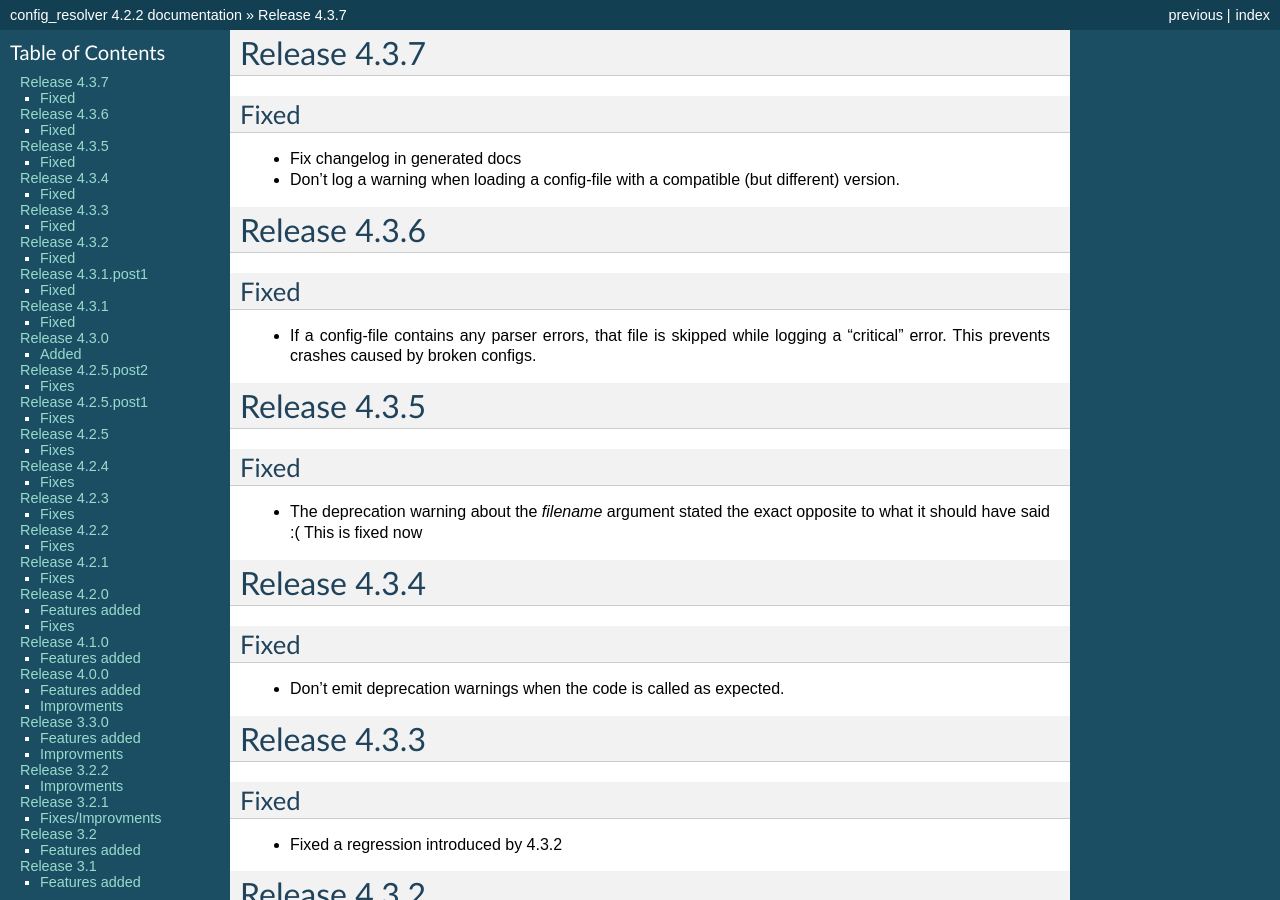
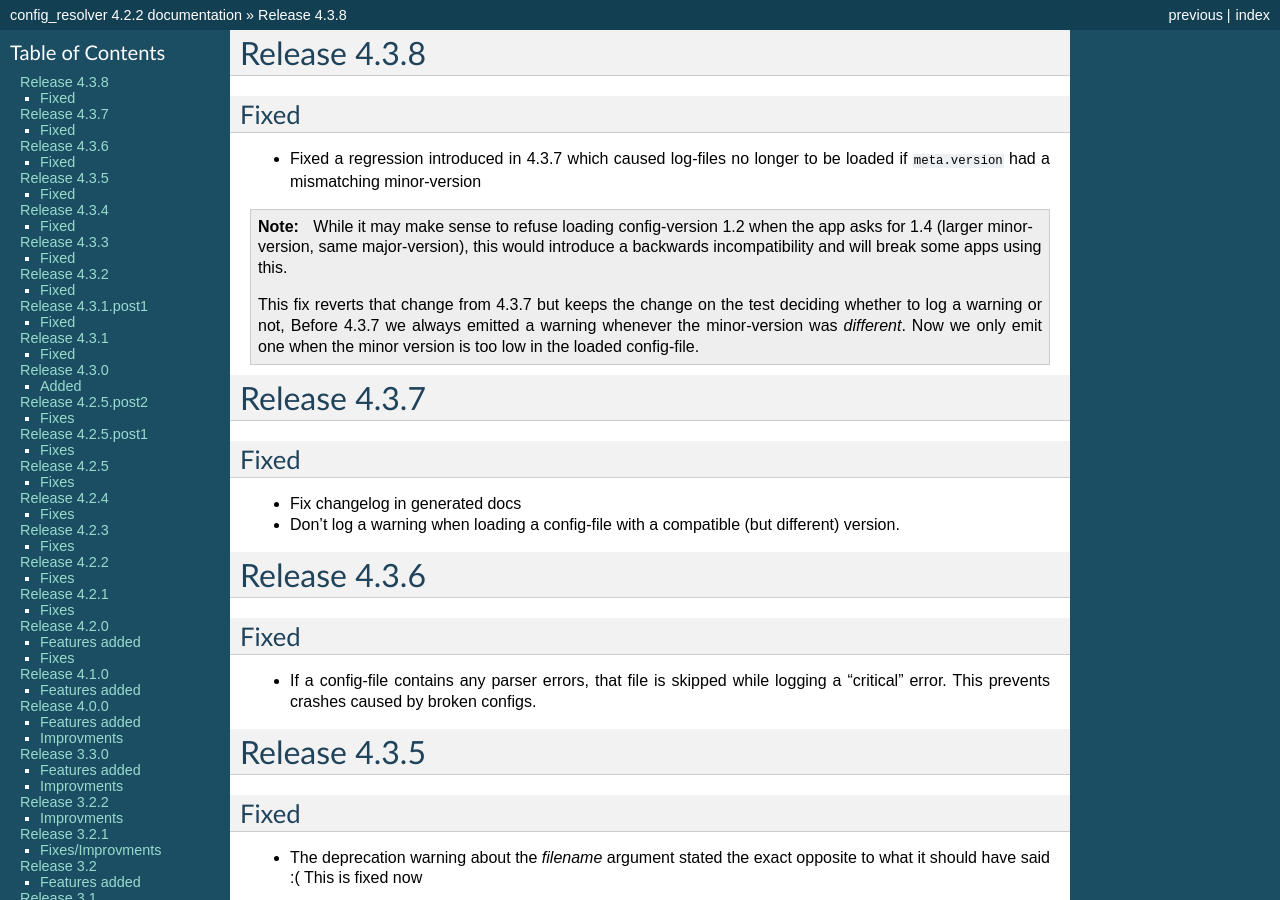
Before and after one commit to exhuma/config_resolver, a Sphinx documentation site: the page built from doc/changelog.rst, in a window 1280 px wide and 900 px high. Built offline with Sphinx 7.4.7, drawn with Linux system fonts in a browser that asks for light colours; pages that are not in the unit, such as notebooks, are missing from menus; some of the changed text lies outside the part shown.

Commit message:
Load files even with mismatching minor-version

```diff
--- a/config_resolver/version.txt
+++ b/config_resolver/version.txt
@@ -1 +1 @@
-4.3.7
+4.3.8
--- a/doc/changelog.rst
+++ b/doc/changelog.rst
@@ -1,3 +1,25 @@
+Release 4.3.8
+-------------
+
+Fixed
+~~~~~
+
+* Fixed a regression introduced in 4.3.7 which caused log-files no longer to be
+  loaded if ``meta.version`` had a mismatching minor-version
+
+
+.. note::
+
+   While it may make sense to refuse loading config-version 1.2 when the app
+   asks for 1.4 (larger minor-version, same major-version), this would
+   introduce a backwards incompatibility and will break some apps using this.
+
+   This fix reverts that change from 4.3.7 but keeps the change on the test
+   deciding whether to log a warning or not, Before 4.3.7 we always emitted a
+   warning whenever the minor-version was *different*. Now we only emit one
+   when the minor version is too low in the loaded config-file.
+
+
 Release 4.3.7
 -------------
 
```
Also changed, not shown: test.py (+4 -4 lines), 2 other files.
